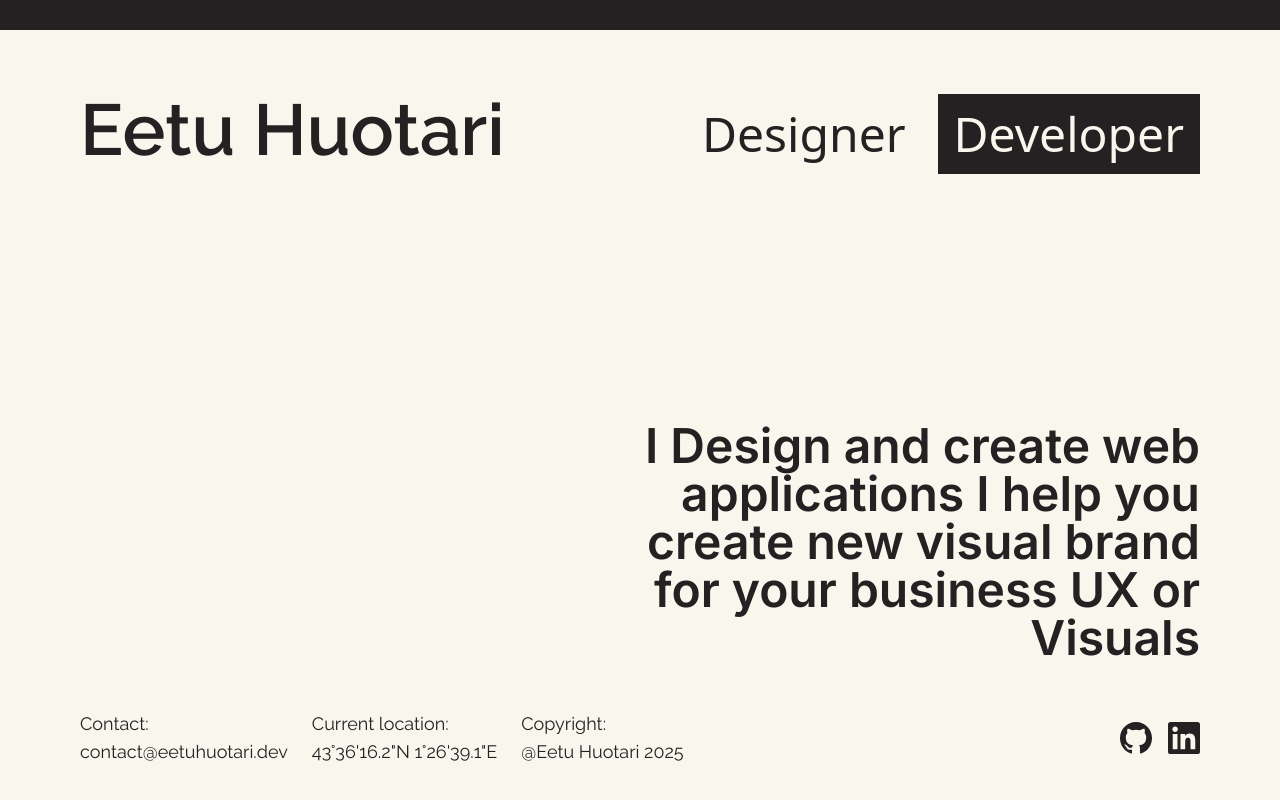
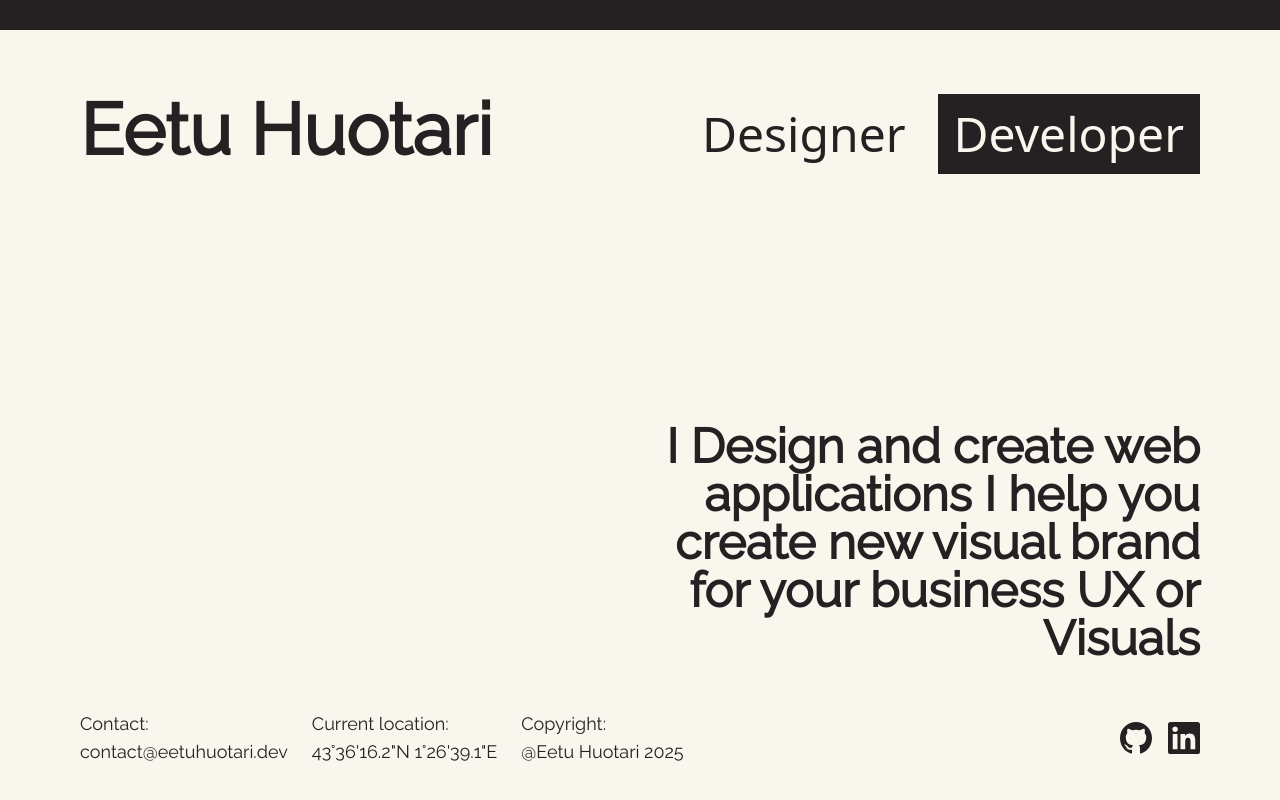
Before and after one commit to Eetuh123/Portfolio, a SvelteKit app: page / in a window 1280 px wide. Shown: the part 770-1570 px from the top of the page. Built offline with nearby package versions, Linux system fonts and the light colour scheme.

Commit message:
working local fonts

```diff
--- a/src/app.css
+++ b/src/app.css
@@ -1,5 +1,6 @@
-@import url('https://fonts.googleapis.com/css2?family=Raleway:wght@100..900&display=swap');
-@import 'tailwindcss';
+@import "@fontsource/inter";
+@import "@fontsource/raleway";
+@import "tailwindcss";
 
 @theme {
     --font-inter: "Inter", sans-serif;
--- a/src/routes/+page.svelte
+++ b/src/routes/+page.svelte
@@ -157,7 +157,7 @@
 		<div class="space-y-12">
 			<div class="w-full">
 				<div class="flex ml-auto text-right max-w-[50%]">
-					<h2 class="font-inter font-semibold text-5xl">
+					<h2 class="font-raleway font-semibold text-5xl">
 						I Design and create web applications I help you create new visual brand for your
 						business UX or Visuals
 					</h2>
```
Also changed, not shown: package.json (+4 -3 lines), 1 other file (tests, documents, lock files or other folders).
